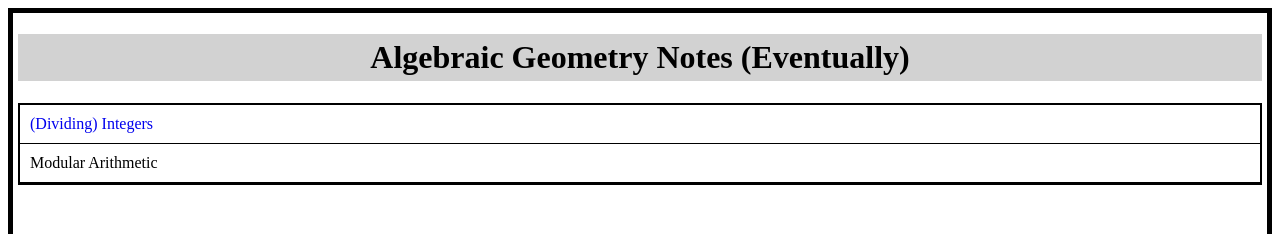
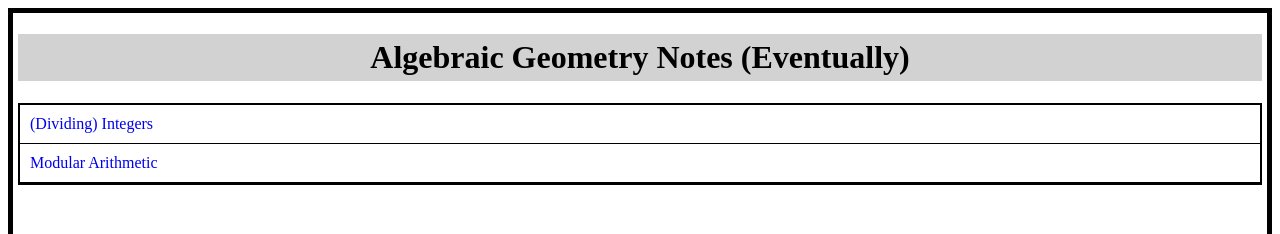
Before and after one commit to hadialsayedali01/math-notes, a plain HTML site: page index.html in a window 1280 px wide. Shown: the top 234 px of the page. Drawn offline with Linux system fonts and the light colour scheme.

Commit message:
Add files via upload

```diff
--- a/index.html
+++ b/index.html
@@ -12,7 +12,7 @@
 <h1> Algebraic Geometry Notes (Eventually) </h1>
 <div class="chapters">
 <a href="dividing_integers.html"><div class="chapter-card"> (Dividing) Integers </div></a>
-<div class="chapter-card" href=""> Modular Arithmetic </div>
+<a href="modular_arithmetic.html"><div class="chapter-card"> Modular Arithmetic </div></a>
 </div>
 </div>
 
```
